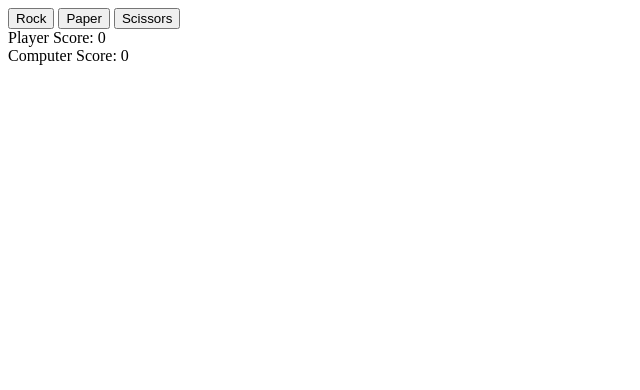
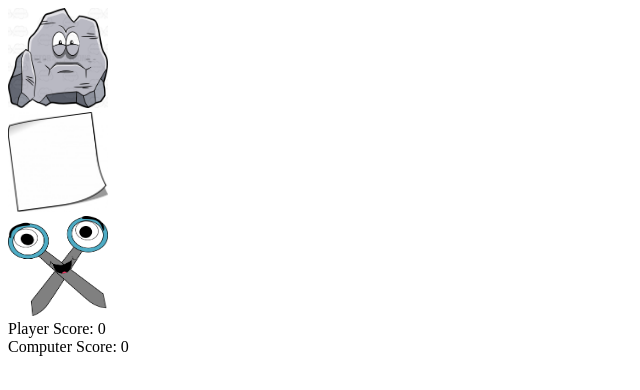
Before and after one commit to ErickzLee/RockPaperScissors, a plain HTML site: page index.html in a window 1280 px wide. Shown: the whole page, without its empty margins (0-640 px from the left). Drawn offline with Linux system fonts and the light colour scheme.

Commit message:
Changed buttons to pictures

```diff
--- a/index.html
+++ b/index.html
@@ -4,12 +4,19 @@
     <meta charset="UTF-8">
     <meta http-equiv="X-UA-Compatible" content="IE=edge">
     <meta name="viewport" content="width=device-width, initial-scale=1.0">
+    <link rel="stylesheet" href="style.css">
     <title>RockPaperScissors</title>
 </head>
 <body>
-    <button id="rock">Rock</button>
-    <button id="paper">Paper</button>
-    <button id="scissors">Scissors</button>
+    <div id="rock" class="button">
+        <img src="images/rock.jpg" alt="rock">
+    </div>
+    <div id="paper" class="button">
+        <img src="images/paper.jpg" alt="paper">
+    </div>
+    <div id="scissors" class="button">
+        <img src="images/scissors.jpg" alt="scissors">
+    </div>
     <div id="player-score"></div>
     <div id="comp-score"></div>
     <script src="myscript.js"></script>
--- /dev/null
+++ b/style.css
@@ -0,0 +1,4 @@
+.button img {
+    width: 100px;
+    height: 100px;
+}
```
Also changed, not shown: images/paper.jpg (added), images/rock.jpg (added), images/scissors.jpg (added).
